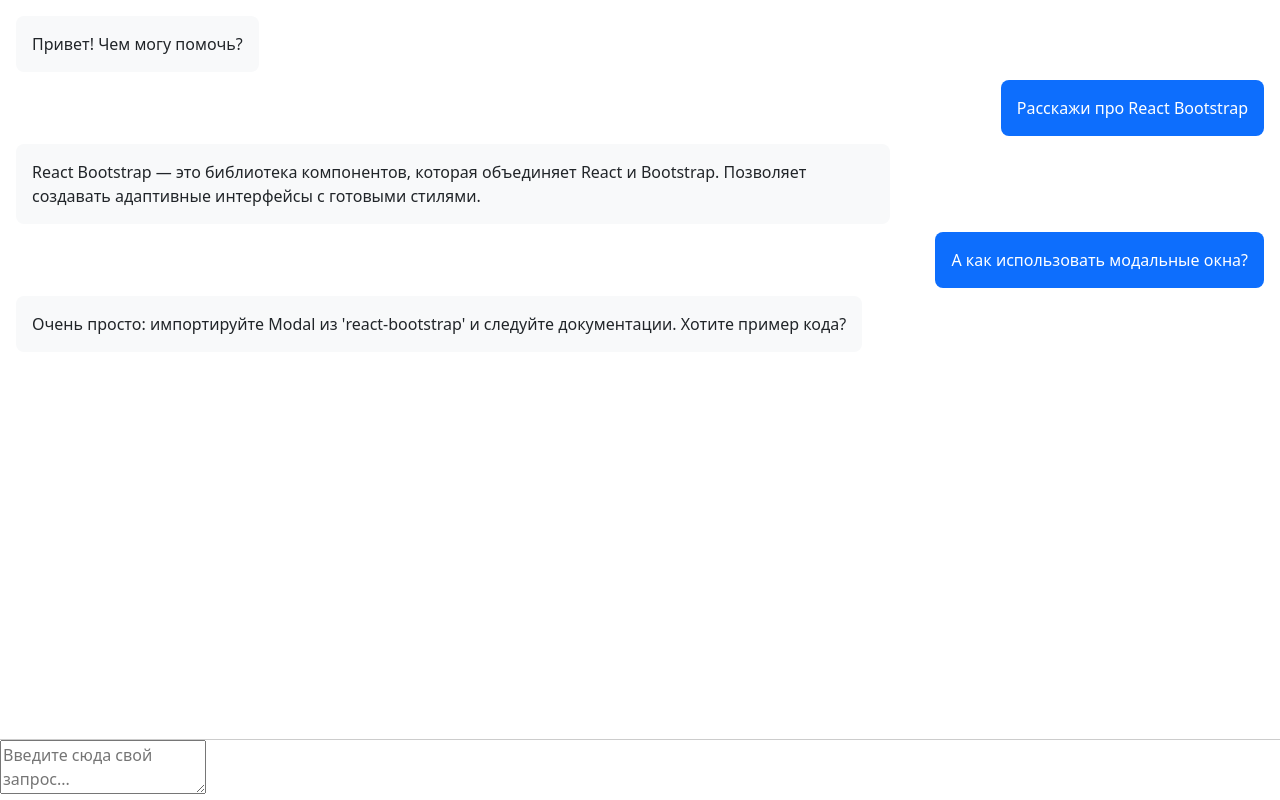
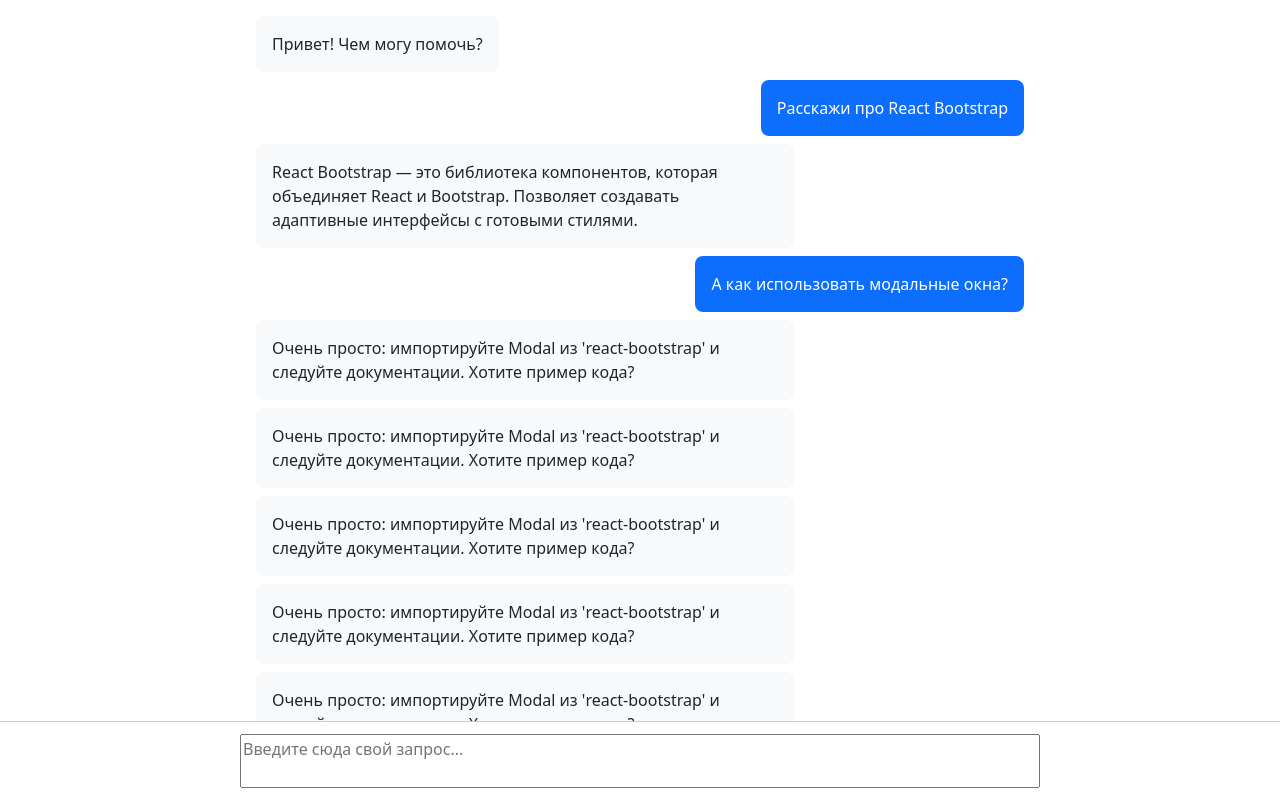
Before and after one commit to drema3-4/Knowbot, a React (Vite) app in the folder frontend/: page / in a window 1280 px wide. Built offline with nearby package versions, Linux system fonts and the light colour scheme.

Commit message:
feature-frontend-queryPage: добавил стили страницы диалога пользователя с нейронкой получше

```diff
--- a/frontend/src/components/AnswerQueryComponent.tsx
+++ b/frontend/src/components/AnswerQueryComponent.tsx
@@ -7,10 +7,12 @@
 
 const AnswerQueryComponent: React.FC<MessageListProps> = ({ messages }) => {
   return (
-    <div className="p-3 overflow-auto" style={{ height: '100%' }}>
-      {messages.map((msg) => (
-        <Message key={msg.id} text={msg.text} sender={msg.sender} />
-      ))}
+    <div style={{ height: '100%', display: 'flex', flexDirection: 'column', alignItems: 'center' }}>
+      <div style={{ width: '100%', maxWidth: '800px', height: '100%', overflowY: 'auto', padding: '1rem' }}>
+        {messages.map((msg) => (
+          <Message key={msg.id} text={msg.text} sender={msg.sender} />
+        ))}
+      </div>
     </div>
   );
 };
--- a/frontend/src/components/InputQueryComponent.tsx
+++ b/frontend/src/components/InputQueryComponent.tsx
@@ -5,15 +5,16 @@
     const [inputValue, setInputValue] = useState('');
 
     return (
+        <div style={{ width: '100%', display: 'flex', justifyContent: 'center', padding: '0.75rem 1rem' }}>
             <TextareaAutosize
                 minRows={2}
                 maxRows={8}
                 value={inputValue}
                 onChange={(e) => setInputValue(e.target.value)}
                 placeholder="Введите сюда свой запрос..."
-        >
-
-        </TextareaAutosize>
+                style={{ width: '100%', maxWidth: '800px', resize: 'none' }}
+            />
+        </div>
     );
 }
 
--- a/frontend/src/pages/QueryPage.tsx
+++ b/frontend/src/pages/QueryPage.tsx
@@ -1,4 +1,3 @@
-import { Container } from 'react-bootstrap';
 import InputQueryComponent from '../components/InputQueryComponent';
 import AnswerQueryComponent from '../components/AnswerQueryComponent';
 import mockMessages from './mockMessage.json';
@@ -7,23 +6,33 @@
   const hasMessages = mockMessages.length > 0;
 
   return (
-    <div style={{ height: '100vh', position: 'relative' }}>
-      {hasMessages ? (
-        // Стандартный вид: список сверху, поле снизу
-        <div style={{ height: '100%', display: 'flex', flexDirection: 'column' }}>
-          <div style={{ flex: 1, overflow: 'hidden' }}>
-            <AnswerQueryComponent messages={mockMessages} />
+    <div style={{ height: '100vh', display: 'flex', flexDirection: 'column' }}>
+      {/* Верхняя часть: либо список сообщений, либо приветствие */}
+      <div style={{ flex: '1 1 auto', overflow: 'hidden' }}>
+        {hasMessages ? (
+          <AnswerQueryComponent messages={mockMessages} />
+        ) : (
+          <div
+            style={{
+              height: '100%',
+              display: 'flex',
+              alignItems: 'center',
+              justifyContent: 'center',
+              flexDirection: 'column',
+              textAlign: 'center',
+              padding: '20px',
+            }}
+          >
+            <h2>Добро пожаловать в чат с AI</h2>
+            <p className="text-muted">Задайте любой вопрос, чтобы начать</p>
           </div>
-          <div style={{ borderTop: '1px solid #ccc' }}>
-            <InputQueryComponent />
-          </div>
-        </div>
-      ) : (
-        // Пустой чат: поле по центру
-        <div style={{ height: '100%', display: 'flex', alignItems: 'center', justifyContent: 'center' }}>
-          <InputQueryComponent />
-        </div>
-      )}
+        )}
+      </div>
+
+      {/* Нижняя часть: поле ввода */}
+      <div style={{ flexShrink: 0, borderTop: '1px solid #ccc', backgroundColor: '#fff', width: '100%' }}>
+        <InputQueryComponent />
+      </div>
     </div>
   );
 }
--- a/frontend/src/pages/mockMessage.json
+++ b/frontend/src/pages/mockMessage.json
@@ -23,5 +23,115 @@
     "id": "5",
     "text": "Очень просто: импортируйте Modal из 'react-bootstrap' и следуйте документации. Хотите пример кода?",
     "sender": "bot"
+  },
+  {
+    "id": "6",
+    "text": "Очень просто: импортируйте Modal из 'react-bootstrap' и следуйте документации. Хотите пример кода?",
+    "sender": "bot"
+  },
+  {
+    "id": "7",
+    "text": "Очень просто: импортируйте Modal из 'react-bootstrap' и следуйте документации. Хотите пример кода?",
+    "sender": "bot"
+  },
+  {
+    "id": "8",
+    "text": "Очень просто: импортируйте Modal из 'react-bootstrap' и следуйте документации. Хотите пример кода?",
+    "sender": "bot"
+  },
+  {
+    "id": "9",
+    "text": "Очень просто: импортируйте Modal из 'react-bootstrap' и следуйте документации. Хотите пример кода?",
+    "sender": "bot"
+  },
+  {
+    "id": "10",
+    "text": "Очень просто: импортируйте Modal из 'react-bootstrap' и следуйте документации. Хотите пример кода?",
+    "sender": "bot"
+  },
+  {
+    "id": "11",
+    "text": "Очень просто: импортируйте Modal из 'react-bootstrap' и следуйте документации. Хотите пример кода?",
+    "sender": "bot"
+  },
+  {
+    "id": "12",
+    "text": "Очень просто: импортируйте Modal из 'react-bootstrap' и следуйте документации. Хотите пример кода?",
+    "sender": "bot"
+  },
+  {
+    "id": "13",
+    "text": "Очень просто: импортируйте Modal из 'react-bootstrap' и следуйте документации. Хотите пример кода?",
+    "sender": "bot"
+  },
+  {
+    "id": "14",
+    "text": "Очень просто: импортируйте Modal из 'react-bootstrap' и следуйте документации. Хотите пример кода?",
+    "sender": "bot"
+  },
+  {
+    "id": "15",
+    "text": "Очень просто: импортируйте Modal из 'react-bootstrap' и следуйте документации. Хотите пример кода?",
+    "sender": "bot"
+  },
+  {
+    "id": "16",
+    "text": "Очень просто: импортируйте Modal из 'react-bootstrap' и следуйте документации. Хотите пример кода?",
+    "sender": "bot"
+  },
+  {
+    "id": "17",
+    "text": "Очень просто: импортируйте Modal из 'react-bootstrap' и следуйте документации. Хотите пример кода?",
+    "sender": "bot"
+  },
+  {
+    "id": "18",
+    "text": "Очень просто: импортируйте Modal из 'react-bootstrap' и следуйте документации. Хотите пример кода?",
+    "sender": "bot"
+  },
+  {
+    "id": "19",
+    "text": "Очень просто: импортируйте Modal из 'react-bootstrap' и следуйте документации. Хотите пример кода?",
+    "sender": "bot"
+  },
+  {
+    "id": "20",
+    "text": "Очень просто: импортируйте Modal из 'react-bootstrap' и следуйте документации. Хотите пример кода?",
+    "sender": "bot"
+  },
+  {
+    "id": "21",
+    "text": "Очень просто: импортируйте Modal из 'react-bootstrap' и следуйте документации. Хотите пример кода?",
+    "sender": "bot"
+  },
+  {
+    "id": "22",
+    "text": "Очень просто: импортируйте Modal из 'react-bootstrap' и следуйте документации. Хотите пример кода?",
+    "sender": "bot"
+  },
+  {
+    "id": "23",
+    "text": "Очень просто: импортируйте Modal из 'react-bootstrap' и следуйте документации. Хотите пример кода?",
+    "sender": "bot"
+  },
+  {
+    "id": "24",
+    "text": "Очень просто: импортируйте Modal из 'react-bootstrap' и следуйте документации. Хотите пример кода?",
+    "sender": "bot"
+  },
+  {
+    "id": "25",
+    "text": "Очень просто: импортируйте Modal из 'react-bootstrap' и следуйте документации. Хотите пример кода?",
+    "sender": "bot"
+  },
+  {
+    "id": "26",
+    "text": "Очень просто: импортируйте Modal из 'react-bootstrap' и следуйте документации. Хотите пример кода?",
+    "sender": "bot"
+  },
+  {
+    "id": "27",
+    "text": "Очень просто: импортируйте Modal из 'react-bootstrap' и следуйте документации. Хотите пример кода?",
+    "sender": "bot"
   }
 ]
```
Lines whose indentation alone changed are shown as unchanged.
